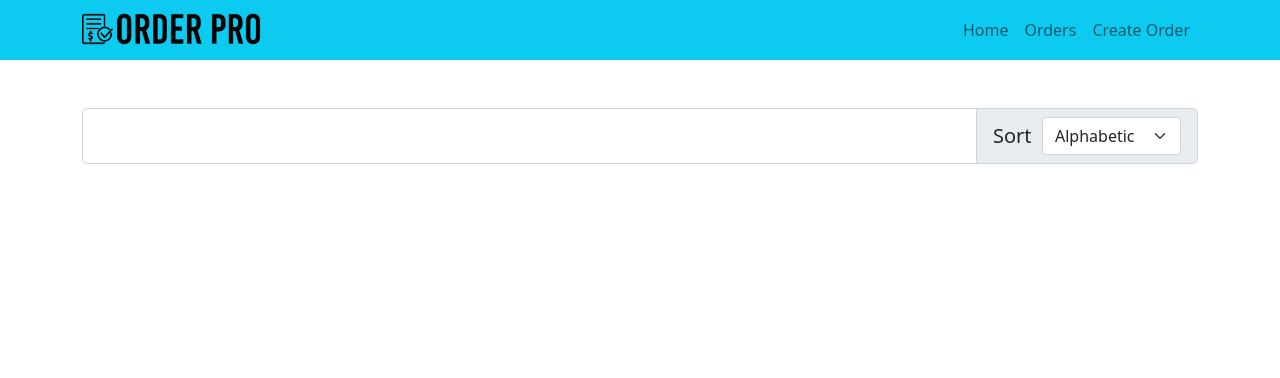
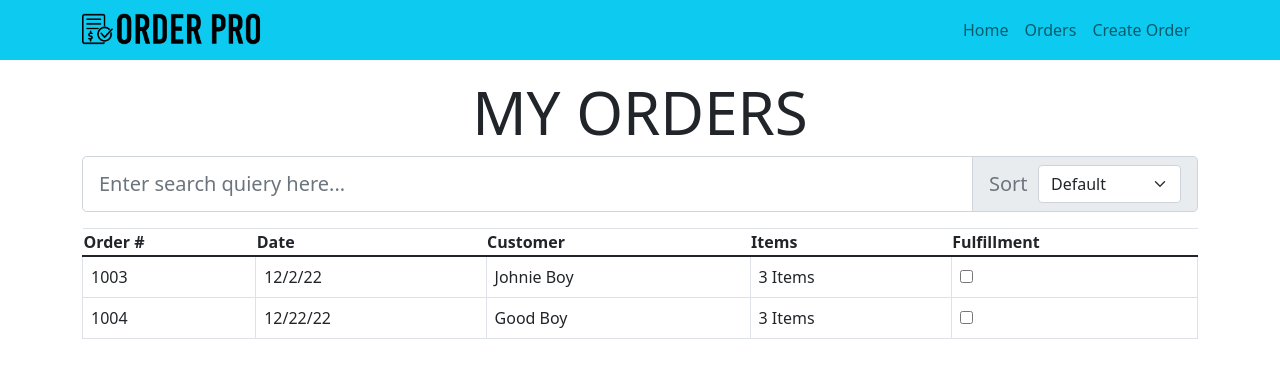
Before and after one commit to nickmendezFlatiron/Order-Pro, a React (Create React App) app: page /orders in a window 1280 px wide. Shown: the top 378 px of the page. Built offline with nearby package versions, Linux system fonts and the light colour scheme.

Commit message:
created table and table row components for order page

```diff
--- a/src/components/App.js
+++ b/src/components/App.js
@@ -2,7 +2,7 @@ import React from "react";
 import { Route , Switch } from "react-router-dom";
 
 import Navigation from "./Navigation";
-import Orders from "./orders-table/Orders";
+import Orders from "./order-page/Orders";
 import OrderForm from "./order-form/OrderForm";
 import HomePage from "./HomePage";
 
--- /dev/null
+++ b/src/components/order-page/OrderTable.jsx
@@ -0,0 +1,53 @@
+import React from 'react'
+import {Container , Table} from 'react-bootstrap'
+import TableRow from './TableRow'
+
+const OrderTable = () => {
+  const orders = [{
+    name : "Johnie Boy",
+    email : "john@email.com" ,
+    date : "12/2/22" ,
+    number : 1003 ,
+    items : {
+        item_1 : "shoes",
+        item_2 : "t shirt" ,
+        item_3 : "socks"
+    } ,
+    id : 1
+  } ,
+  {
+    name : "Good Boy",
+    email : "good@email.com" ,
+    date : "12/22/22" ,
+    number : 1004 ,
+    items : {
+        item_1 : "slippers",
+        item_2 : "shorts" ,
+        item_3 : "gym bag"
+    } ,
+    id : 2
+  }]
+
+  const tableRows = orders.map(order => {
+   return <TableRow order={order} key={order.id} />
+  })
+
+  return (
+    <Container>
+      <Table bordered hover className="my-3">
+        <thead>
+          <th>Order #</th>
+          <th>Date</th>
+          <th>Customer</th>
+          <th>Items</th>
+          <th>Fulfillment</th>
+        </thead>
+        <tbody>
+          {tableRows}
+        </tbody>
+      </Table>
+    </Container>
+  )
+}
+
+export default OrderTable
--- a/src/components/orders-table/Orders.jsx
+++ b/src/components/order-page/Orders.jsx
@@ -1,10 +1,13 @@
 import React from "react";
 import SearchBar from "./SearchBar";
+import OrderTable from "./OrderTable";
 
 const Orders = () => {
   return (
-    <div>
+    <div className="my-3 mx-auto">
+      <h1 className="font-60 text-center">MY ORDERS</h1>
       <SearchBar />
+      <OrderTable />
     </div>
 
   )
--- /dev/null
+++ b/src/components/order-page/SearchBar.jsx
@@ -0,0 +1,23 @@
+import React from 'react';
+import {Container , InputGroup , FormControl } from 'react-bootstrap'
+
+
+const SearchBar = () => {
+  return (
+   <Container className="">
+    <InputGroup size="lg">
+      <FormControl aria-label="Large" aria-describedby="inputGroup-sizing-sm" placeholder='Enter search quiery here...'/>
+      <InputGroup.Text id="inputGroup-sizing-lg">
+        <label for="filter" className="text-secondary">Sort&nbsp;&nbsp;</label>
+        <select name="filter" class="form-select">
+        <option value="default">Default</option>
+          <option value="alphabetical">Alphabetical</option>
+          <option value="descending">Descending</option>
+        </select>
+      </InputGroup.Text>
+  </InputGroup>
+   </Container>
+  )
+}
+
+export default SearchBar
--- /dev/null
+++ b/src/components/order-page/TableRow.jsx
@@ -0,0 +1,22 @@
+import React from 'react'
+
+const TableRow = ({order}) => {
+
+  const {name , date , number , items} = order
+
+  const itemCount = Object.keys(items).length
+  return (
+    <tr>
+      <td>{number}</td>
+      <td>{date}</td>
+      <td>{name}</td>
+      <td>{itemCount} Items</td>
+      <td>
+        <input type="checkbox">
+        </input>
+      </td>
+    </tr>
+  )
+}
+
+export default TableRow
--- a/src/components/orders-table/SearchBar.jsx
+++ /dev/null
@@ -1,24 +0,0 @@
-import React from 'react';
-import {Container , InputGroup , FormControl } from 'react-bootstrap'
-
-
-const SearchBar = () => {
-  return (
-   <Container className="my-5 mx-auto">
-
-    <InputGroup size="lg">
-    <FormControl aria-label="Large" aria-describedby="inputGroup-sizing-sm" />
-    <InputGroup.Text id="inputGroup-sizing-lg">
-      <label for="filter">Sort&nbsp;&nbsp;</label>
-      <select name="filter" class="form-select">
-        <option value="name">Alphabetic</option>
-        <option value="ascending">Ascending</option>
-        <option value="descending">Descending</option>
-      </select>
-    </InputGroup.Text>
-  </InputGroup>
-   </Container>
-  )
-}
-
-export default SearchBar
```
